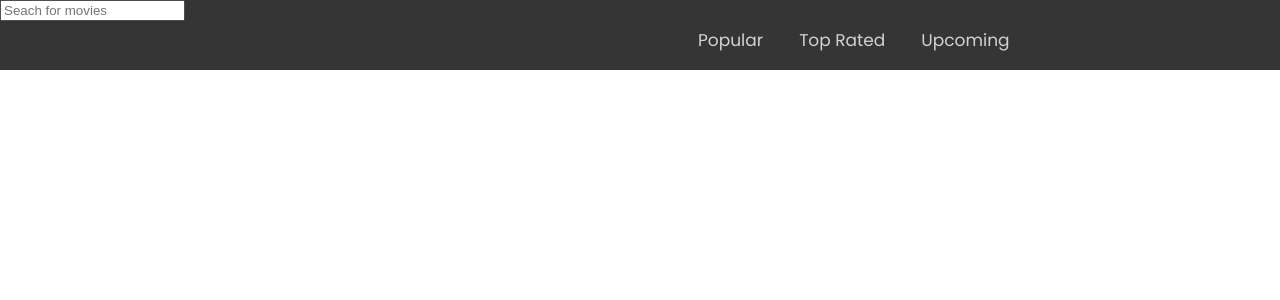
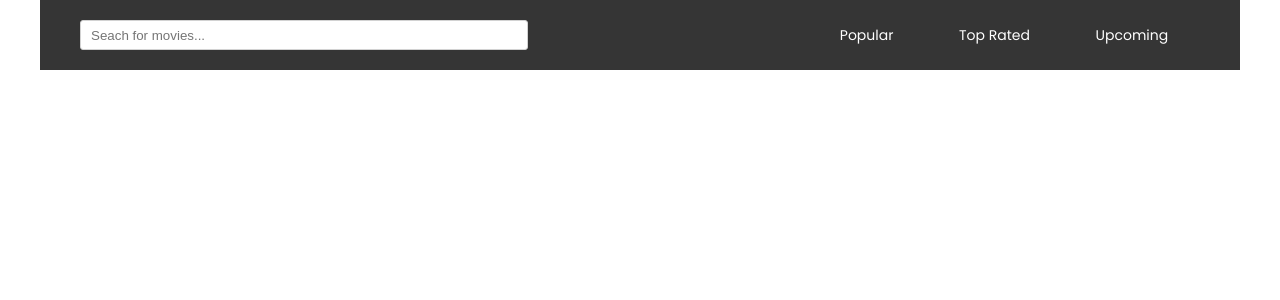
Before and after one commit to Lord-Mugen/Movies-app, a React (Vite) app: page / in a window 1280 px wide. Shown: the top 300 px of the page. Built offline with nearby package versions, Linux system fonts and the light colour scheme.

Commit message:
navbar done already

```diff
--- a/src/App.css
+++ b/src/App.css
@@ -0,0 +1,5 @@
+#root {
+  max-width: 120rem;
+  display: block;
+  margin: 0 auto;
+}
--- a/src/components/Navbar/Navbar.jsx
+++ b/src/components/Navbar/Navbar.jsx
@@ -1,47 +1,32 @@
-import { Icon } from "@iconify/react";
-
 const Navbar = () => {
   return (
-    <div>
+    <header>
       <nav className="c-navbar">
-        <input type="search" placeholder="Seach for movies" name="search" />
-        <input type="checkbox" id="check" />
-        <label for="check" className="c-navbar__checkbtn">
-          <Icon icon="material-symbols:menu-rounded" />
-        </label>
+        <input
+          className="c-navbar__search"
+          type="search"
+          placeholder="Seach for movies..."
+          name="search"
+        />
         <ul className="c-navbar__list">
           <li className="c-navbar__link">
-            <a href="#">Popular</a>
+            <a className="c-navbar__a" href="#">
+              Popular
+            </a>
           </li>
           <li className="c-navbar__link">
-            <a href="#">Top Rated</a>
+            <a className="c-navbar__a" href="#">
+              Top Rated
+            </a>
           </li>
           <li className="c-navbar__link">
-            <a href="#">Upcoming</a>
+            <a className="c-navbar__a" href="#">
+              Upcoming
+            </a>
           </li>
         </ul>
       </nav>
-
-      {/* <nav className="c-navbar">
-        <input
-          className="c-navbar__input"
-          type="search"
-          placeholder="Search for movies"
-        />
-
-        <ul className="c-navbar__list">
-          <li className="c-navbar__link">
-            <a href="">Popular</a>
-          </li>
-          <li className="c-navbar__link">
-            <a href="">Top Rated</a>
-          </li>
-          <li className="c-navbar__link">
-            <a href="">Upcoming</a>
-          </li>
-        </ul>
-      </nav> */}
-    </div>
+    </header>
   );
 };
 
--- a/src/sass/components/_navbar.scss
+++ b/src/sass/components/_navbar.scss
@@ -1,150 +1,53 @@
-// .c-navbar{
-//     display: flex;
-//     align-items: center;
-//     justify-content: space-between;
-//     background-color: color(dark-mid);
-//     width: 100%;
-//     height: 50px;
-//     padding: 0 10px;
+.c-navbar{
+  background-color: color(dark-mid);
+  display: flex;
+  justify-content: space-between;
+  align-items: center;
+  padding: 20px 10px;
+  width: 100%;
 
-//     &__input{
-//     }
+  @media (min-width: 48em){
+    padding: 2rem 4rem;
+  }
 
-//     &__list{
-//         list-style: none;
-//     }
+  &__search{
+    width: 160px;
+    height: auto;
+    margin-right: 5px;
+    border: 1px solid color(gray-mid);
+    border-radius: 3px;
+    padding-left: 1rem;
 
-//     &__link{
-//         font-size: 1.3rem;
-//         & > a{
-//             color: color(gray-mid);
-//             text-decoration: none;
-//             font-size: 16px;
-//         }
-//     }
-// }
+    @media (min-width: 48em){
+      height: 3rem;
+      width: 40%;
+    }
 
-.c-navbar {
-    background-color: color(dark-mid);
-    height: 70px;
-    width: 100%;
+  }
 
-    &__list {
-        float: right;
-        margin-right: 20px;
-      }
+  &__list{
+    list-style: none;
+    width: 300px;
+    display: flex;
+    justify-content: space-between;
+    padding-left: 0;
 
-      &__link {
-        display: inline-block;
-        line-height: 80px;
-        margin: 0 5px;
+    @media (min-width: 48em){
+      width: 35%;
+      justify-content: space-around;
+    }
 
-        & > a{
-            color: color(gray-mid);
-            font-size: 17px;
-            padding: 7px 13px;
-            text-decoration: none;
-        }
+  }
 
-      }
+  &__link:nth-of-type(2),
+  &__link:nth-of-type(3){
+    margin-left: 2px;
+  }
 
-      &__link > a:hover {
-        color: color(white);
-      }
-
-      &__checkbtn {
-        font-size: 30px;
-        display: none;
-        color: white;
-        float: right;
-        line-height: 80px;
-        margin-right: 40px;
-        cursor: pointer;
-      }
-
-    .checkbtn {
-        display: block;
-      }
-
-      &__list {
-        position: fixed;
-        width: 94%;
-        height: 53%;
-        background: #2c3e50;
-        top: 0;
-        left: 100%;
-        text-align: left;
-        transition: all 1s;
-      }
-
-      nav ul li {
-        display: block;
-        margin: 50px 0;
-        line-height: 30px;
-      }
-
-      nav ul li a {
-        font-size: 20px;
-      }
-
-      #check:checked ~ ul {
-        left: 0;
-      }
-
-      .checkbtn {
-        display: block;
-      }
-
-      nav ul li {
-        display: block;
-        margin: 50px 0;
-        line-height: 30px;
-      }
-
-      nav ul li a {
-        font-size: 20px;
-      }
-
-    #check:checked ~ ul {
-        left: 0;
-      }
-
-
-  @media (min-width: 768px) {
-
-    &__list {
-        display: inline-block;
-        width: 94%;
-        height: 0;
-        top: 0%;
-        left: 50%;
-        text-align: left;
-        transition: all 1s;
-      }
-
-
-      #check {
-        display: none;
-      }
-
-
-
-      #search {
-        margin-right: 20px;
-        width: 70px;
-        height: 40px;
-        font-size: medium;
-        color: white;
-        border-radius: 5px;
-      }
-
-      input[type="text"] {
-        width: 30%;
-        padding: 10px;
-        border: 1px solid #ccc;
-        border-radius: 4px;
-        box-sizing: border-box;
-      }
+  &__a{
+    text-decoration: none;
+    color: color(white);
+    font-size: 14px;
   }
 
 }
```
